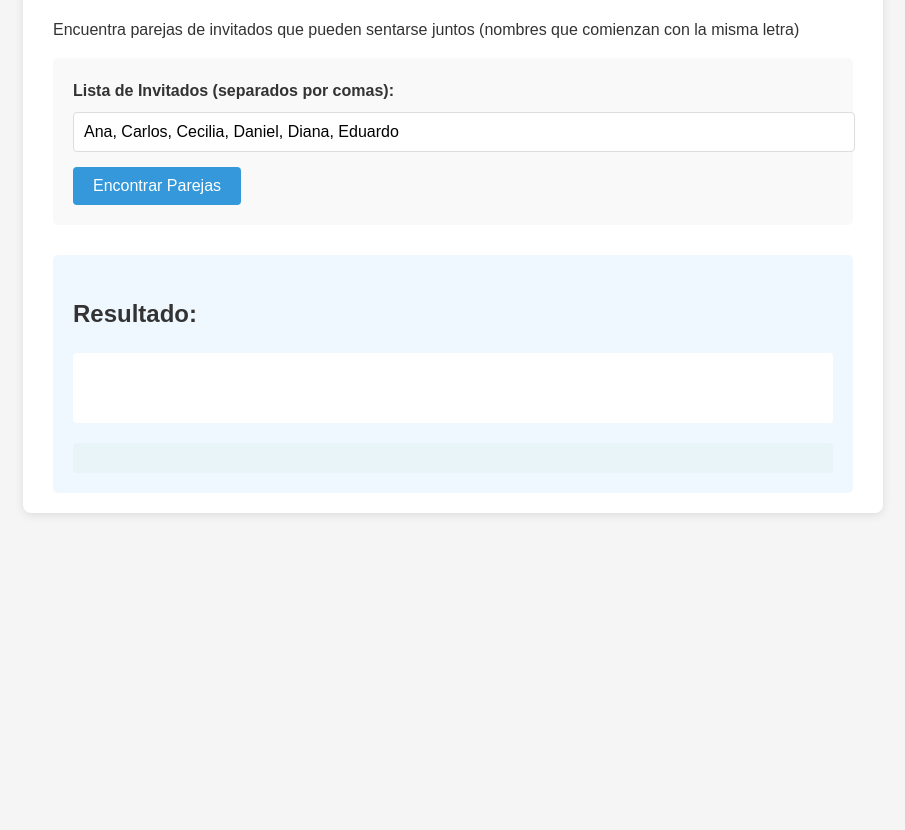
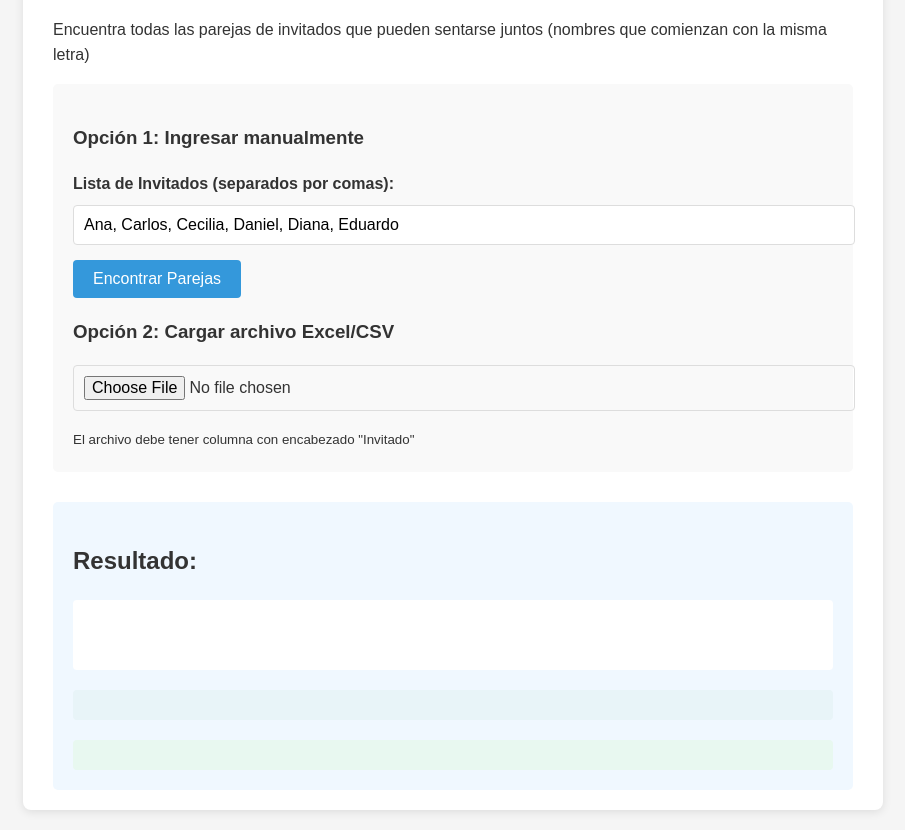
Before and after one commit to IanRic32/Logica_Algoritmos-Javascript, a plain HTML site: page Asiento_invitados/index.html in a window 1280 px wide. Shown: the part 116-946 px from the top of the page, without its empty margins (187-1092 px from the left). Before the commit the page ends 800 px from the top, so only its background shows below. Drawn offline with Linux system fonts and the light colour scheme.

Commit message:
Refactor HTML structure for guest seating organizer and add file input functionality

```diff
--- a/Asiento_invitados/index.html
+++ b/Asiento_invitados/index.html
@@ -1,4 +1,4 @@
-<!DOCTYPE html>
+<!-- <!DOCTYPE html>
 <html lang="es">
 <head>
     <meta charset="UTF-8">
@@ -27,3 +27,42 @@
     <script src="app.js"></script>
 </body>
 </html>
+ -->
+
+ <!DOCTYPE html>
+ <html lang="es">
+ <head>
+     <meta charset="UTF-8">
+     <meta name="viewport" content="width=device-width, initial-scale=1.0">
+     <title>Algoritmo de los Dos Punteros - Carga de Excel</title>
+     <link rel="stylesheet" href="styles.css">
+ </head>
+ <body>
+     <div class="container">
+         <h1>Organizador de Mesa para la Cena</h1>
+         <p>Encuentra todas las parejas de invitados que pueden sentarse juntos (nombres que comienzan con la misma letra)</p>
+
+         <div class="input-section">
+             <h3>Opción 1: Ingresar manualmente</h3>
+             <label for="guest-list">Lista de Invitados (separados por comas):</label>
+             <input type="text" id="guest-list" value="Ana, Carlos, Cecilia, Daniel, Diana, Eduardo">
+             <button id="find-pairs">Encontrar Parejas</button>
+
+             <h3>Opción 2: Cargar archivo Excel/CSV</h3>
+             <input type="file" id="file-input" accept=".csv, .xlsx, .xls">
+             <small>El archivo debe tener columna con encabezado "Invitado"</small>
+         </div>
+
+         <div class="result-section">
+             <h2>Resultado:</h2>
+             <div id="result"></div>
+             <div id="process"></div>
+             <div id="all-pairs"></div>
+         </div>
+     </div>
+
+     <!-- Biblioteca para leer Excel -->
+     <script src="https://cdnjs.cloudflare.com/ajax/libs/xlsx/0.18.5/xlsx.full.min.js"></script>
+     <script src="script.js"></script>
+ </body>
+ </html>
```
